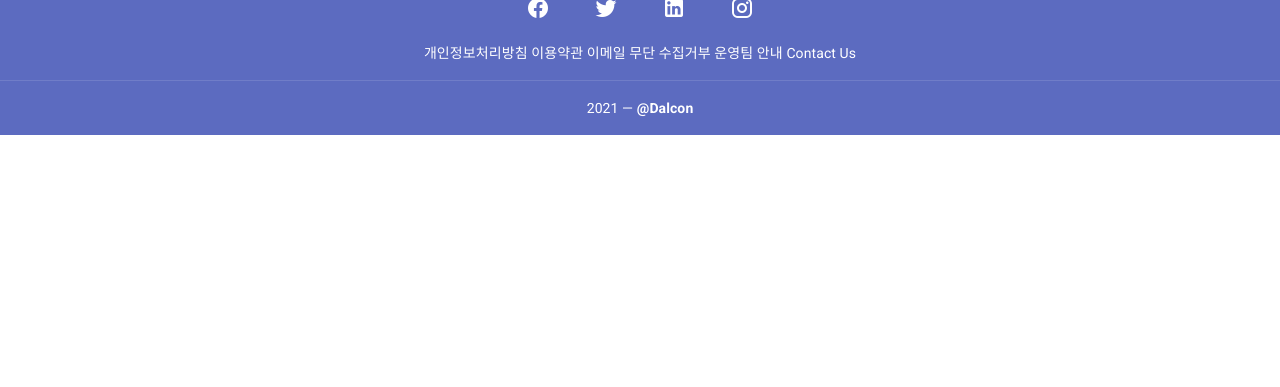
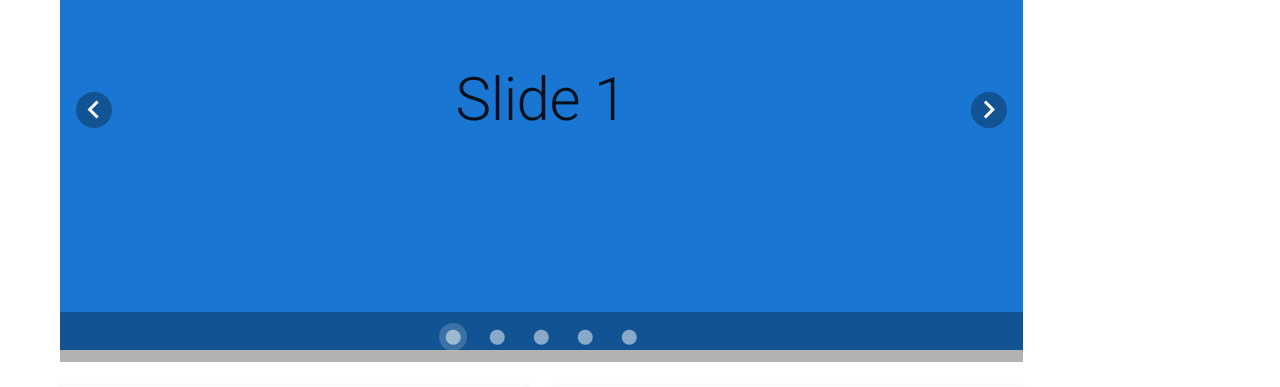
Before and after one commit to dalcon10028/comgom, a Nuxt app: page / in a window 1280 px wide. Shown: the part 214-601 px from the top of the page. Built offline with nearby package versions, Linux system fonts and the light colour scheme.

Commit message:
feat: 메인화면 틀 잡기

```diff
--- /dev/null
+++ b/components/main/Carousel.vue
@@ -0,0 +1,43 @@
+<template>
+  <v-carousel v-model="model">
+    <v-carousel-item
+      v-for="(color, i) in colors"
+      :key="color"
+    >
+      <v-sheet
+        :color="color"
+        height="100%"
+        tile
+      >
+        <v-row
+          class="fill-height"
+          align="center"
+          justify="center"
+        >
+          <div class="text-h2">
+            Slide {{ i + 1 }}
+          </div>
+        </v-row>
+      </v-sheet>
+    </v-carousel-item>
+  </v-carousel>
+</template>
+
+<script>
+export default {
+    data: () => ({
+      model: 0,
+      colors: [
+        'primary',
+        'secondary',
+        'yellow darken-2',
+        'red',
+        'orange',
+      ],
+    }),
+}
+</script>
+
+<style>
+
+</style>
--- /dev/null
+++ b/components/main/Notice.vue
@@ -0,0 +1,15 @@
+<template>
+  <v-card width="100%" height="400px">
+      공지사항
+  </v-card>
+</template>
+
+<script>
+export default {
+
+}
+</script>
+
+<style>
+
+</style>
--- /dev/null
+++ b/pages/user/login.vue
@@ -0,0 +1,15 @@
+<template>
+  <main>
+      로그인페이지
+  </main>
+</template>
+
+<script>
+export default {
+
+}
+</script>
+
+<style>
+
+</style>
```
